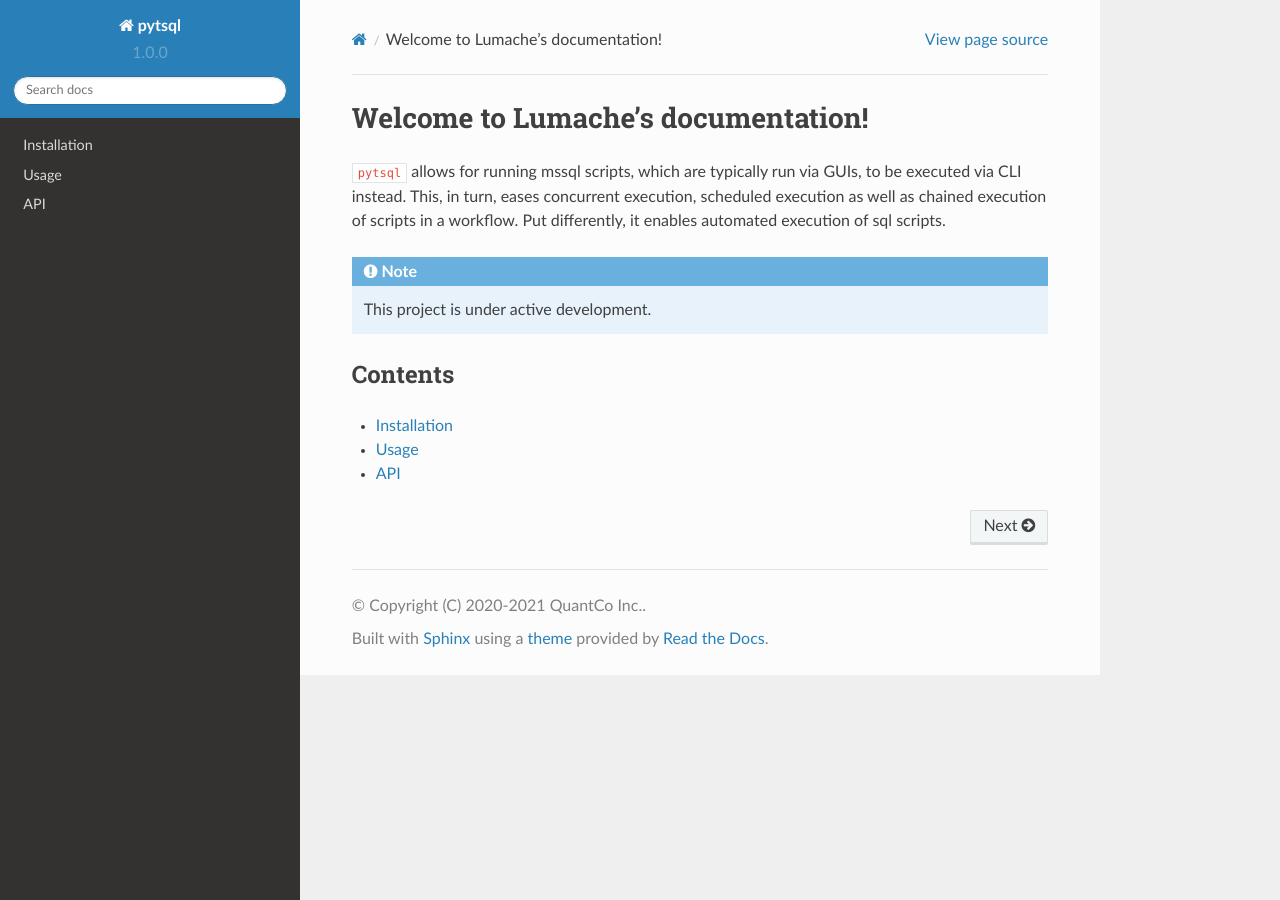
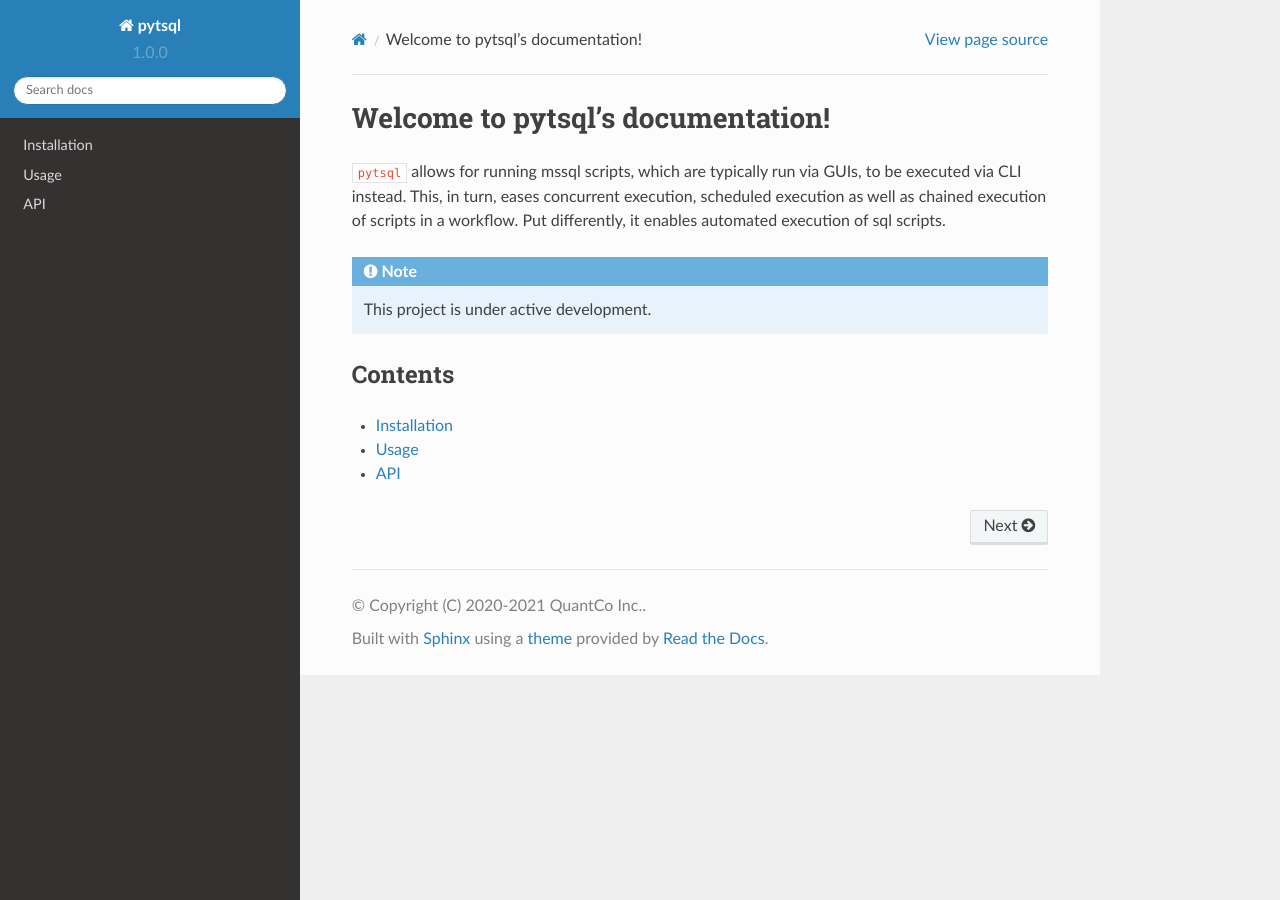
Before and after one commit to Quantco/pytsql, a Sphinx documentation site: the page built from docs/source/index.rst, in a window 1280 px wide. Built offline with Sphinx 7.4.7 and the Read the Docs theme 2.0.0, drawn with Linux system fonts in a browser that asks for light colours.

Commit message:
Fix references.

```diff
--- a/docs/source/api.rst
+++ b/docs/source/api.rst
@@ -4,4 +4,4 @@ API
 .. autosummary::
    :toctree: generated
 
-   lumache
+   pytsql
--- a/docs/source/index.rst
+++ b/docs/source/index.rst
@@ -1,4 +1,4 @@
-Welcome to Lumache's documentation!
+Welcome to pytsql's documentation!
 ===================================
 
 ``pytsql`` allows for running mssql scripts, which are typically run via GUIs, to be executed via CLI instead.
```
